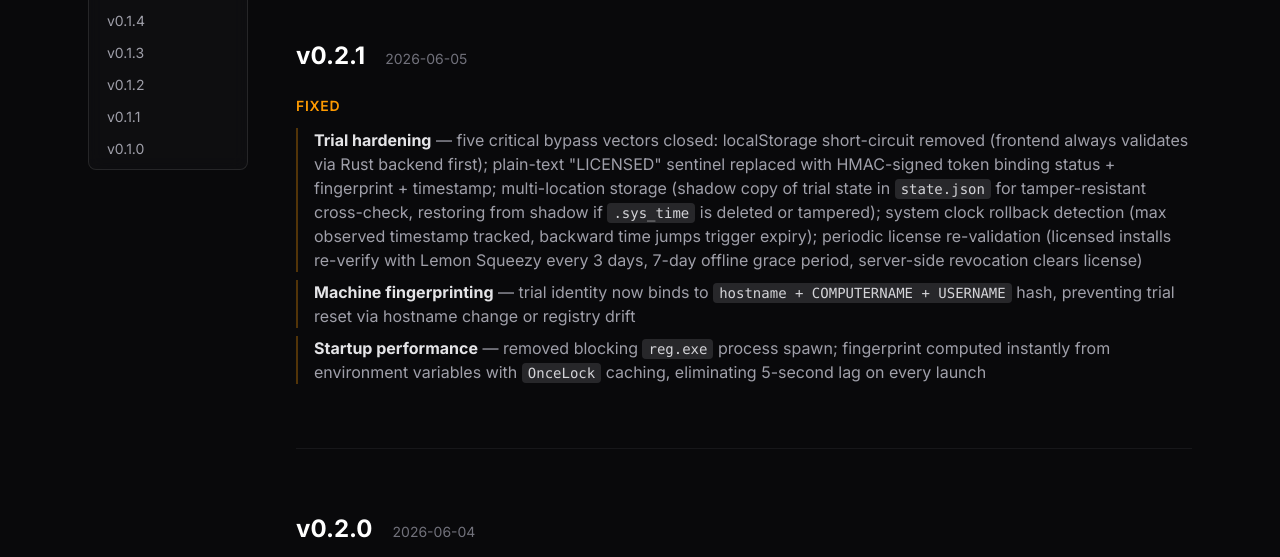
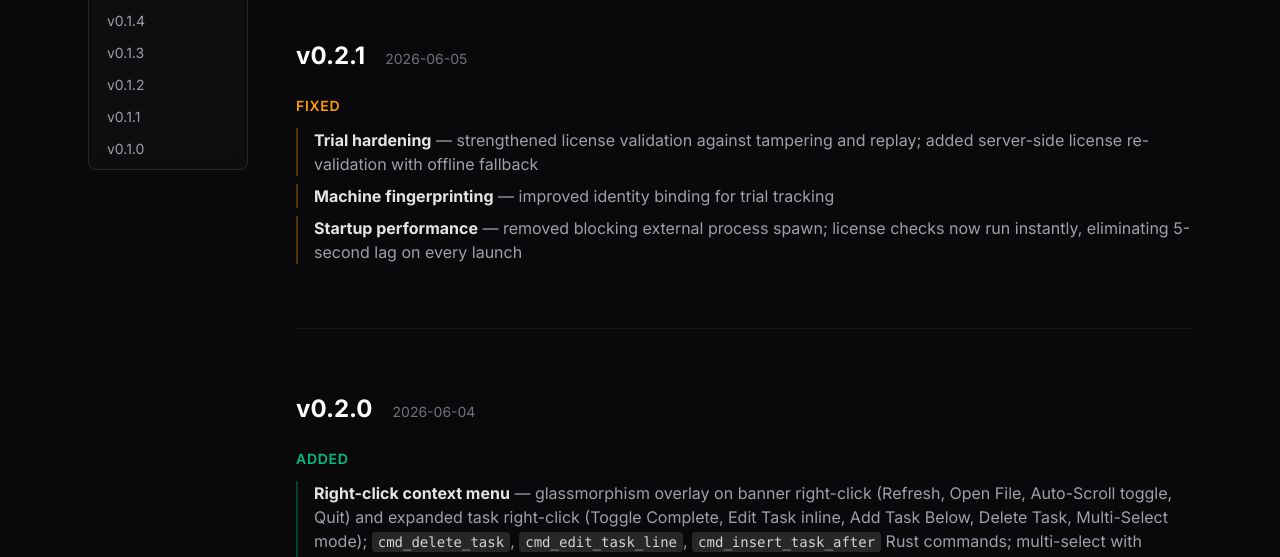
Before and after one commit to mrzfaizaan/nudge-website, a website: page changelog.html in a window 1280 px wide. Shown: the part 176-733 px from the top of the page. Drawn offline with Linux system fonts and the light colour scheme.

Commit message:
Redact v0.2.1 security implementation details from changelogs

```diff
--- a/changelog.html
+++ b/changelog.html
@@ -101,9 +101,9 @@
         <div>
           <h3 class="text-sm font-semibold text-amber-500 uppercase tracking-wider mb-3">Fixed</h3>
           <ul class="space-y-2 text-zinc-400">
-            <li class="pl-4 border-l-2 border-amber-500/30"><strong class="text-zinc-200">Trial hardening</strong> — five critical bypass vectors closed: localStorage short-circuit removed (frontend always validates via Rust backend first); plain-text "LICENSED" sentinel replaced with HMAC-signed token binding status + fingerprint + timestamp; multi-location storage (shadow copy of trial state in <code class="bg-zinc-800 px-1.5 py-0.5 rounded text-sm text-zinc-300">state.json</code> for tamper-resistant cross-check, restoring from shadow if <code class="bg-zinc-800 px-1.5 py-0.5 rounded text-sm text-zinc-300">.sys_time</code> is deleted or tampered); system clock rollback detection (max observed timestamp tracked, backward time jumps trigger expiry); periodic license re-validation (licensed installs re-verify with Lemon Squeezy every 3 days, 7-day offline grace period, server-side revocation clears license)</li>
-            <li class="pl-4 border-l-2 border-amber-500/30"><strong class="text-zinc-200">Machine fingerprinting</strong> — trial identity now binds to <code class="bg-zinc-800 px-1.5 py-0.5 rounded text-sm text-zinc-300">hostname + COMPUTERNAME + USERNAME</code> hash, preventing trial reset via hostname change or registry drift</li>
-            <li class="pl-4 border-l-2 border-amber-500/30"><strong class="text-zinc-200">Startup performance</strong> — removed blocking <code class="bg-zinc-800 px-1.5 py-0.5 rounded text-sm text-zinc-300">reg.exe</code> process spawn; fingerprint computed instantly from environment variables with <code class="bg-zinc-800 px-1.5 py-0.5 rounded text-sm text-zinc-300">OnceLock</code> caching, eliminating 5-second lag on every launch</li>
+            <li class="pl-4 border-l-2 border-amber-500/30"><strong class="text-zinc-200">Trial hardening</strong> — strengthened license validation against tampering and replay; added server-side license re-validation with offline fallback</li>
+            <li class="pl-4 border-l-2 border-amber-500/30"><strong class="text-zinc-200">Machine fingerprinting</strong> — improved identity binding for trial tracking</li>
+            <li class="pl-4 border-l-2 border-amber-500/30"><strong class="text-zinc-200">Startup performance</strong> — removed blocking external process spawn; license checks now run instantly, eliminating 5-second lag on every launch</li>
           </ul>
         </div>
       </div>
```
Also changed, not shown: CHANGELOG.md.
